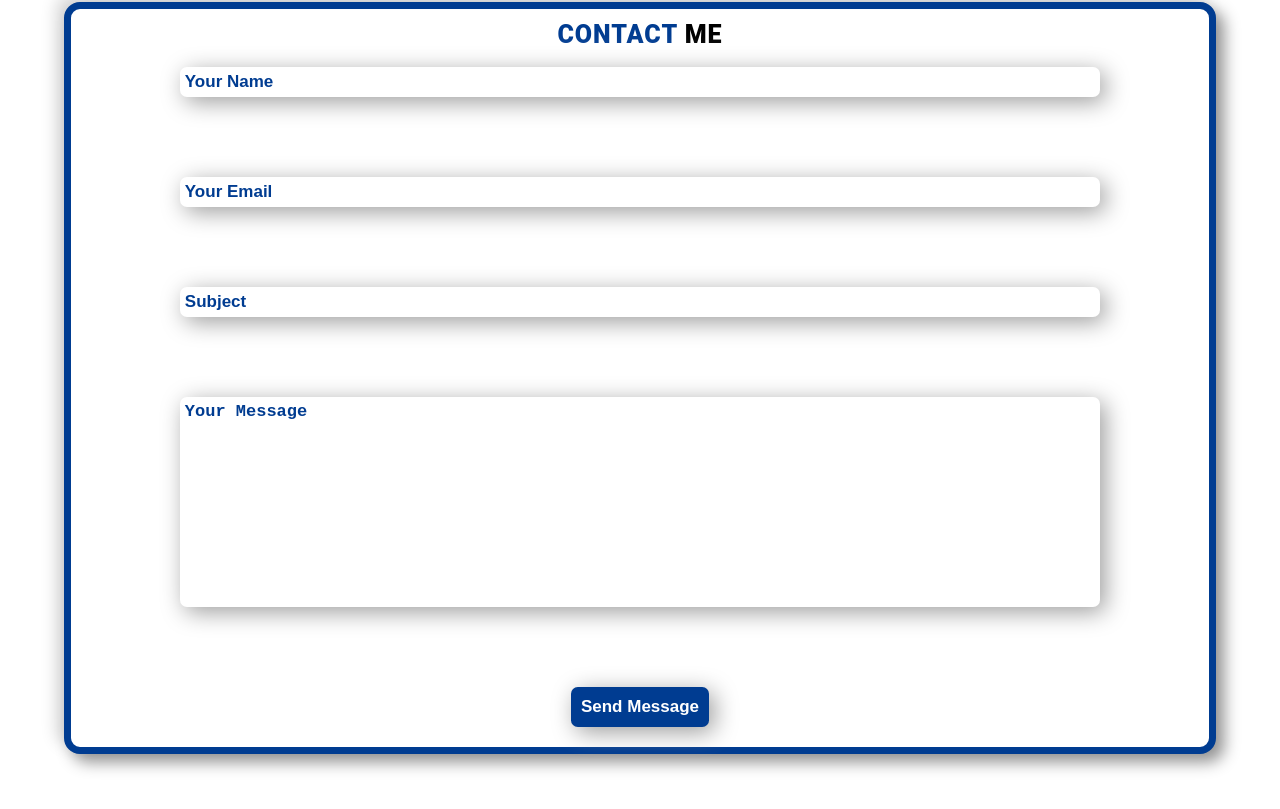
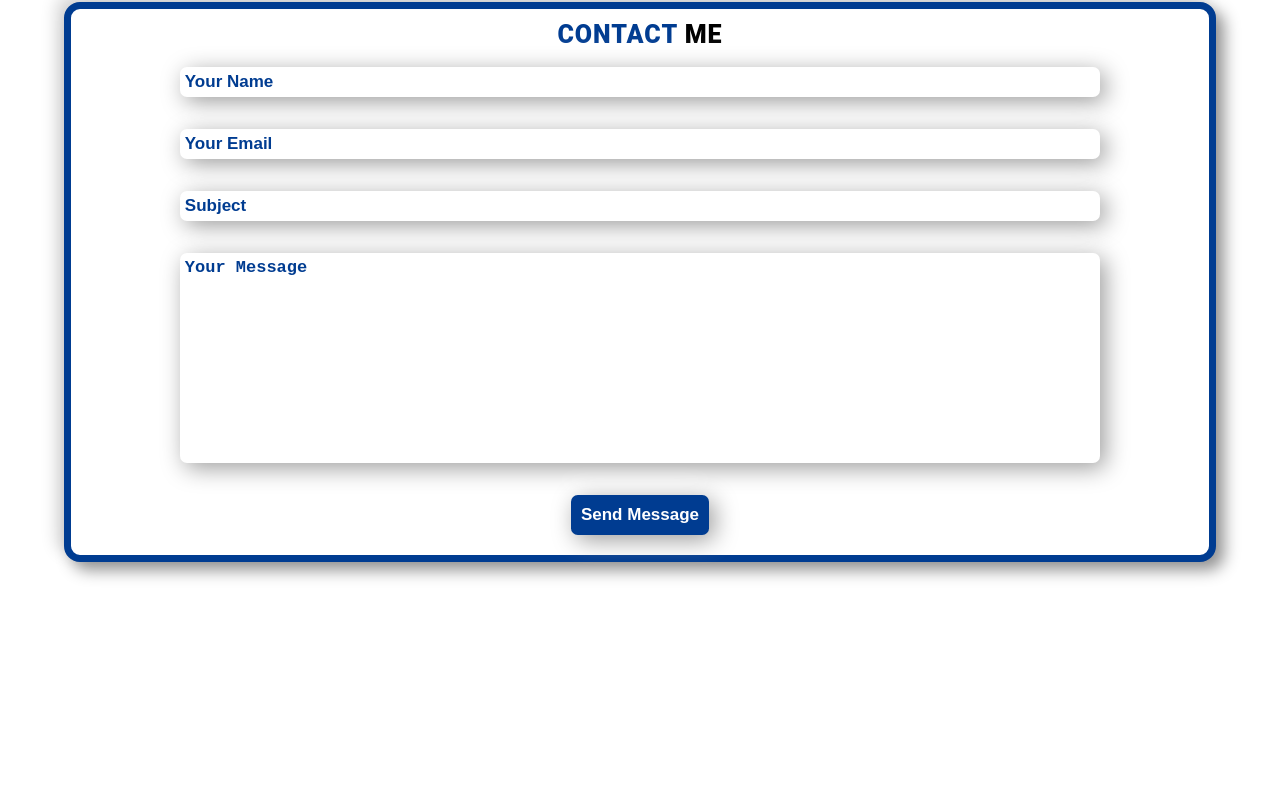
Before and after one commit to Brice150/Portfolio, an Angular app: page /page in a window 1280 px wide. Shown: the part 2215-3024 px from the top of the page. After the commit the page ends 2897 px from the top, so only its background shows below. Built offline with nearby package versions, Linux system fonts and the light colour scheme.

Commit message:
margin between input-forms

```diff
--- a/src/app/page.component/contact.component/contact.component.css
+++ b/src/app/page.component/contact.component/contact.component.css
@@ -40,7 +40,7 @@
 }
 
 .container form .form-input {
-    margin-bottom: 80px;
+    margin-bottom: 32px;
     width: 100%;
     background: none;
     color: black;
```
Also changed, not shown: 4 other files (tests, documents, lock files or other folders).
